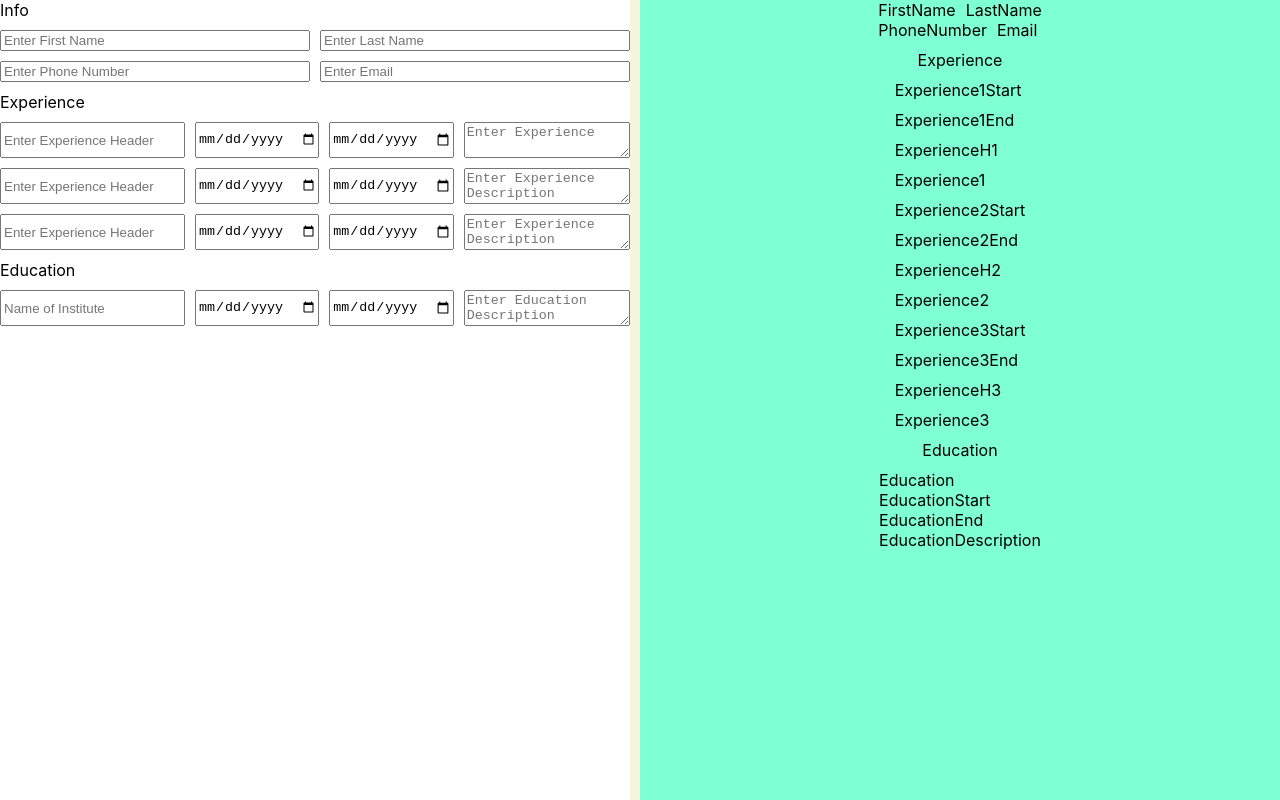
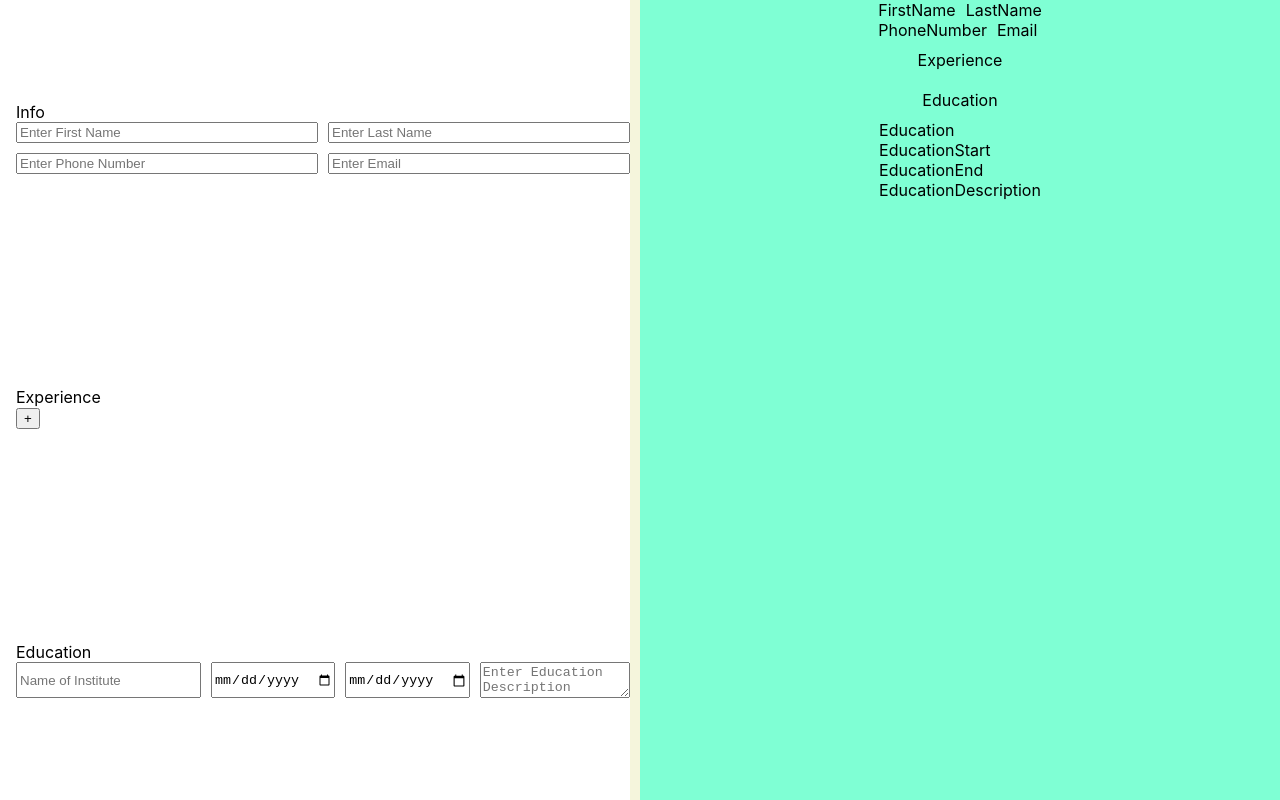
Before and after one commit to Arkrez/cv-generator, a React (Create React App) app: page / in a window 1280 px wide. Built offline with nearby package versions, Linux system fonts and the light colour scheme.

Commit message:
Connected Experience to the display

```diff
--- a/src/App.css
+++ b/src/App.css
@@ -12,8 +12,10 @@
     width: 100vw;
 }
 .inputs{
+    padding-left: 1rem;
     display: flex;
     flex-direction: column;
+    justify-content: space-around;
     background-color: rgb(255, 255, 255);
 }
 .info{
--- a/src/App.js
+++ b/src/App.js
@@ -1,6 +1,9 @@
 import { Component } from 'react';
 import './App.css';
-import TextDisplay from './components/TextDisplay'
+import {TextDisplay, ExperienceDisplay} from './components/TextDisplay'
+import InfoCard from './components/Info';
+import ExperienceCard from './components/Experience';
+
 class App extends Component{
   constructor(){
     super();
@@ -9,18 +12,15 @@ class App extends Component{
       LastName: "",
       PhoneNumber: "",
       Email: "",
-      ExperienceH1: "",
-      ExperienceH2: "",
-      ExperienceH3: "",
-      Experience1: "",
-      Experience2: "",
-      Experience3: "",
-      Experience1Start: "",
-      Experience2Start: "",
-      Experience3Start: "",
-      Experience1End: "",
-      Experience2End: "",
-      Experience3End: "",
+      Experiences: [
+      ],
+      Experience: {
+        header: "",
+        start: "",
+        end: "",
+        desc: ""
+
+      },
       Education: "",
       EducationDescription: "",
       EducationStart: "",
@@ -29,49 +29,62 @@ class App extends Component{
   }
   ChangeField = (key, e) =>{
     e.preventDefault();
-
     this.setState({
       [key]: e.target.value
+    })
+  }
+  UpdateExperienceList = (e) =>{
+    e.preventDefault();
+    this.setState({
+      Experiences: this.state.Experiences.concat(this.state.Experience),
+      Experience: {
+        header: "",
+        start: "",
+        end: "",
+        desc: ""
+      }
+    })
+  }
+  ChangeExperienceField = (key, key2, key3, key4, e) =>{
+    e.preventDefault();
+    this.setState({
+      Experience: {
+        [key]: e.target.value,
+        [key2]: this.state.Experience[key2],
+        [key3]: this.state.Experience[key3],
+        [key4]: this.state.Experience[key4],
+      }
     })
   }
   render(){
     return(
       <div className='container'>
         <div className='inputs'>
+          <div>
             <label for="info">Info</label>
-          <div className='info'>
-            <input type="text" onChange={(e)=>this.ChangeField("FirstName", e)} placeholder="Enter First Name"/>
-            <input type="text" onChange={(e)=>this.ChangeField("LastName", e)} placeholder="Enter Last Name"/>
-
-            <input type="phone" onChange={(e)=>this.ChangeField("PhoneNumber", e)} placeholder="Enter Phone Number"/>
-            <input type="email" onChange={(e)=>this.ChangeField("Email", e)} placeholder="Enter Email"/>
+            <InfoCard ChangeField={this.ChangeField}/>
           </div>
-          <label for="experience">Experience</label>
-          <div className='experience'>
-            <input type="text" onChange={(e)=>this.ChangeField("ExperienceH1", e)} placeholder="Enter Experience Header"/>
-            <input type="date" onChange={(e)=>this.ChangeField("Experience1Start", e)}/>
-            <input type="date" onChange={(e)=>this.ChangeField("Experience1End", e)}/>
-            <textarea onChange={(e)=>this.ChangeField("Experience1", e)} placeholder="Enter Experience"/>
-
-            <input type="text" onChange={(e)=>this.ChangeField("ExperienceH2", e)} placeholder="Enter Experience Header" />
-            <input type="date" onChange={(e)=>this.ChangeField("Experience2Start", e)}/>
-            <input type="date" onChange={(e)=>this.ChangeField("Experience2End", e)}/>
-            <textarea  onChange={(e)=>this.ChangeField("Experience2", e)} placeholder="Enter Experience Description"/>
-
-            <input type="text" onChange={(e)=>this.ChangeField("ExperienceH3", e)} placeholder="Enter Experience Header"/>
-            <input type="date" onChange={(e)=>this.ChangeField("Experience3Start", e)}/>
-            <input type="date" onChange={(e)=>this.ChangeField("Experience3End", e)}/>
-            <textarea onChange={(e)=>this.ChangeField("Experience3", e)} placeholder="Enter Experience Description"/>
 
 
+          <div>
+            <label for="experience">Experience</label>
+
+            <ExperienceCard ChangeField={this.ChangeExperienceField} arr={this.state.Experiences}/>
+            <button onClick={this.UpdateExperienceList}>+</button>
           </div>
+
+
+          <div className='educationContainer'>
             <label for="education">Education</label>
             <div className='education'>
+
               <input type="text" onChange={(e)=>this.ChangeField("Education", e)} placeholder="Name of Institute"/>
               <input type="date" onChange={(e)=>this.ChangeField("EducationStart", e)}/>
               <input type="date" onChange={(e)=>this.ChangeField("EducationEnd", e)}/>
               <textarea onChange={(e)=>this.ChangeField("EducationDescription", e)} placeholder="Enter Education Description"/>
             </div>
+          </div>
+
 
         </div>
         <div className='display'>
@@ -84,24 +97,10 @@ class App extends Component{
               <TextDisplay PhoneNumber={this.state.PhoneNumber} field="PhoneNumber" />
               <TextDisplay Email={this.state.Email} field="Email" />
             </div>
-
           </div>
           <label for="experienceCardD">Experience</label>
           <div className='experienceCardD'>
-            <TextDisplay Experience1Start={this.state.Experience1Start} field="Experience1Start" />
-            <TextDisplay Experience1End={this.state.Experience1End} field="Experience1End" />
-            <TextDisplay ExperienceH1={this.state.ExperienceH1} field="ExperienceH1" />
-            <TextDisplay Experience1={this.state.Experience1} field="Experience1" />
-
-            <TextDisplay Experience2Start={this.state.Experience2Start} field="Experience2Start" />
-            <TextDisplay Experience2End={this.state.Experience2End} field="Experience2End" />
-            <TextDisplay ExperienceH2={this.state.ExperienceH2} field="ExperienceH2" />
-            <TextDisplay Experience2={this.state.Experience2} field="Experience2" />
-
-            <TextDisplay Experience3Start={this.state.Experience3Start} field="Experience3Start" />
-            <TextDisplay Experience3End={this.state.Experience3End} field="Experience3End" />
-            <TextDisplay ExperienceH3={this.state.ExperienceH3} field="ExperienceH3" />
-            <TextDisplay Experience3={this.state.Experience3} field="Experience3" />
+            <ExperienceDisplay arr={this.state.Experiences}/>
           </div>
           <label for="educationCardD">Education</label>
           <div className='educatuionCardD'>
--- /dev/null
+++ b/src/components/Experience.js
@@ -0,0 +1,24 @@
+const ExperienceCard = (props) =>{
+    let i = 0;
+    return(
+        <div className="experience">
+            {props.arr.map(() => {
+                i++;
+
+
+                return(
+
+                    <div>
+                        <input type="text" onChange={(e)=>props.ChangeField(`header`, "start", "end",`desc`,  e)} placeholder="Enter Experience Header"/>
+                        <input type="date" onChange={(e)=>props.ChangeField(`start`,`header`, "end",`desc`,  e)}/>
+                        <input type="date" onChange={(e)=>props.ChangeField(`end`, `header`, "start" ,  `desc`, e)}/>
+                        <textarea onChange={(e)=>props.ChangeField(`desc`, `header`, "start", "end", e)} placeholder="Enter Experience"/>
+                    </div>
+
+                )
+            })}
+        </div>
+    )
+
+}
+export default ExperienceCard;
--- /dev/null
+++ b/src/components/Info.js
@@ -0,0 +1,13 @@
+const InfoCard = (props) =>{
+    return(
+        <div className='info'>
+            <input type="text" onChange={(e)=>props.ChangeField("FirstName", e)} placeholder="Enter First Name"/>
+            <input type="text" onChange={(e)=>props.ChangeField("LastName", e)} placeholder="Enter Last Name"/>
+
+            <input type="phone" onChange={(e)=>props.ChangeField("PhoneNumber", e)} placeholder="Enter Phone Number"/>
+            <input type="email" onChange={(e)=>props.ChangeField("Email", e)} placeholder="Enter Email"/>
+        </div>
+    )
+
+}
+export default InfoCard;
--- a/src/components/TextDisplay.js
+++ b/src/components/TextDisplay.js
@@ -1,4 +1,5 @@
 const TextDisplay = (props) =>{
+
     const text= props[props.field];
 
     return(
@@ -6,4 +7,25 @@ const TextDisplay = (props) =>{
     )
 
 }
-export default TextDisplay;
+
+const ExperienceDisplay = (props) =>{
+    let i =0;
+    return(
+        <div className="experienceD">
+            {props.arr.map((experience) => {
+                i++;
+                return(
+                    <div>
+                        <div>{experience.header}</div>
+                        <div>{experience.start}</div>
+                        <div>{experience.end}</div>
+                        <div>{experience.desc}</div>
+                    </div>
+
+                )
+            })}
+        </div>
+    )
+}
+
+export {TextDisplay, ExperienceDisplay};
```
Lines whose indentation alone changed are shown as unchanged.
